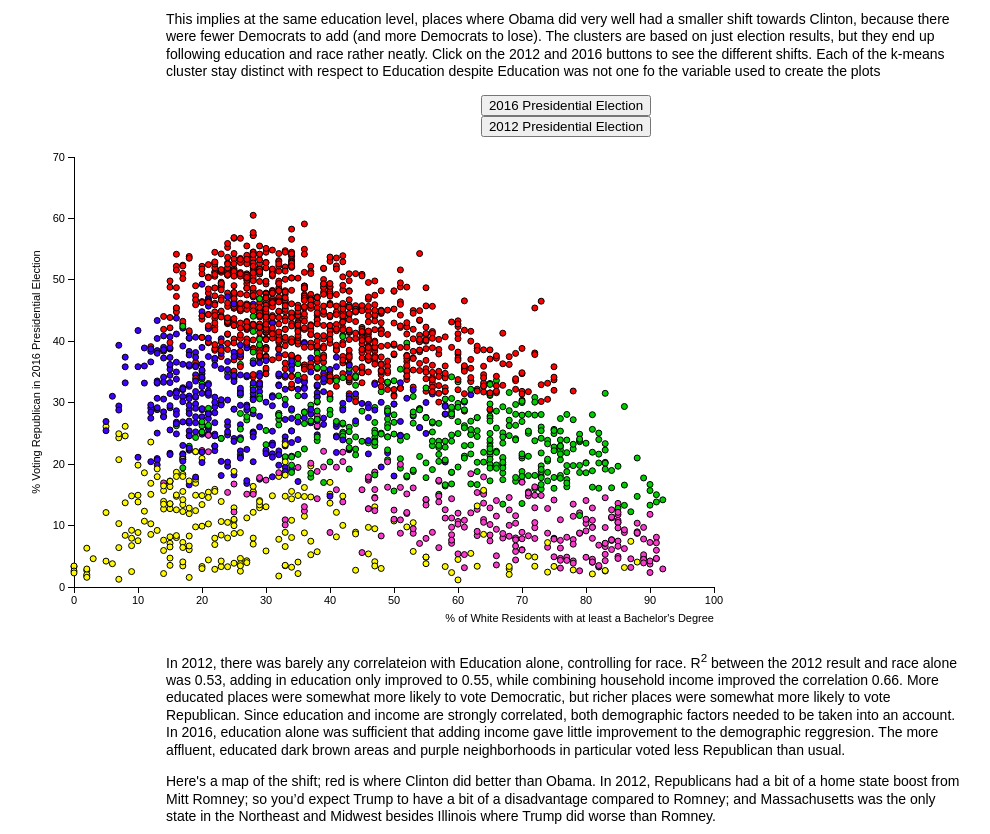
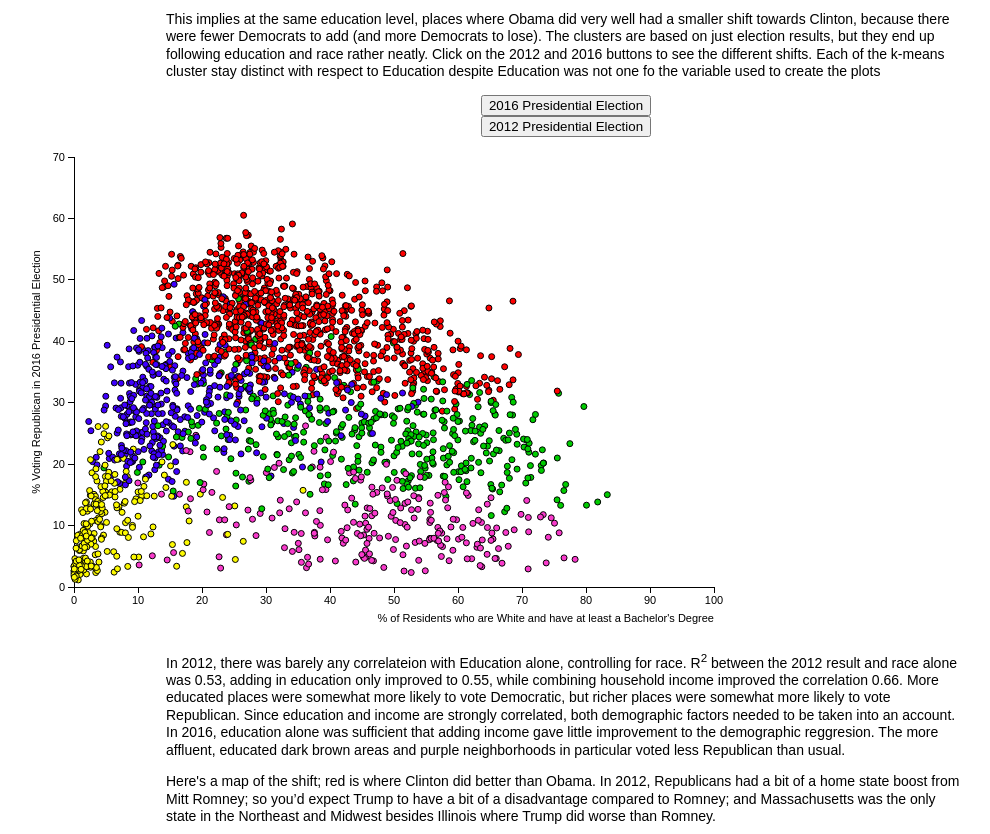
Before and after one commit to neipate/neipate.github.io, a plain HTML site: page education_scatter12_16.html in a window 1280 px wide. Shown: the part 482-1316 px from the top of the page, without its empty margins (74-1064 px from the left). Drawn offline with nearby package versions, Linux system fonts and the light colour scheme.

Commit message:
changed x-axis to College White % of residents from College White % of Whites

```diff
--- a/education_scatter12_16.html
+++ b/education_scatter12_16.html
@@ -114,11 +114,11 @@ body {
 <script src="https://d3js.org/d3.v3.min.js"></script>
 <script>
 
-var	x_plotvar = "White_Education",
+var	x_plotvar = "White_College",
 	y_plotvar = "rep_2016pres",
 	xpercent_range = [0,100],
 	ypercent_range = [0,70],
-	xlabel_0 = "% of White Residents with at least a Bachelor's Degree",
+	xlabel_0 = "% of Residents who are White and have at least a Bachelor's Degree",
 	ylabel_0 = "% Voting Republican in 2016 Presidential Election";
 
 	</script>
```
